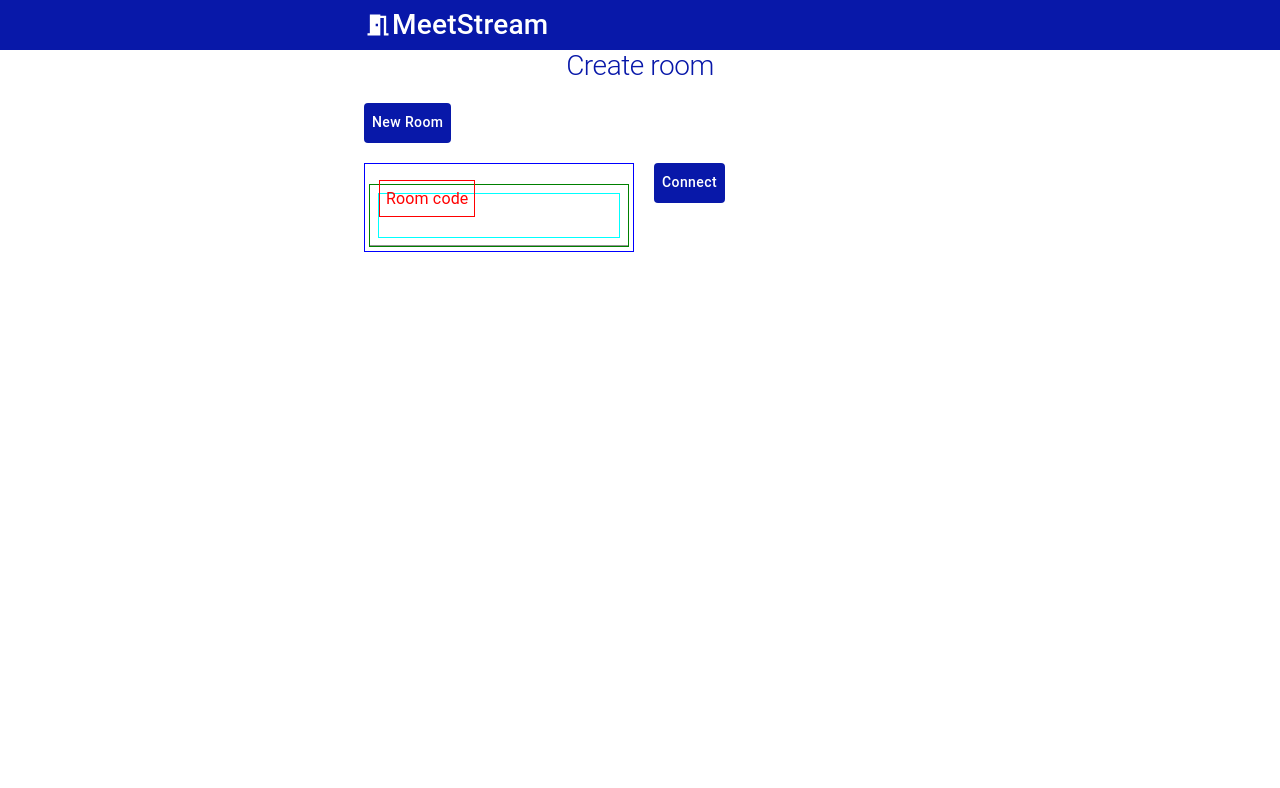
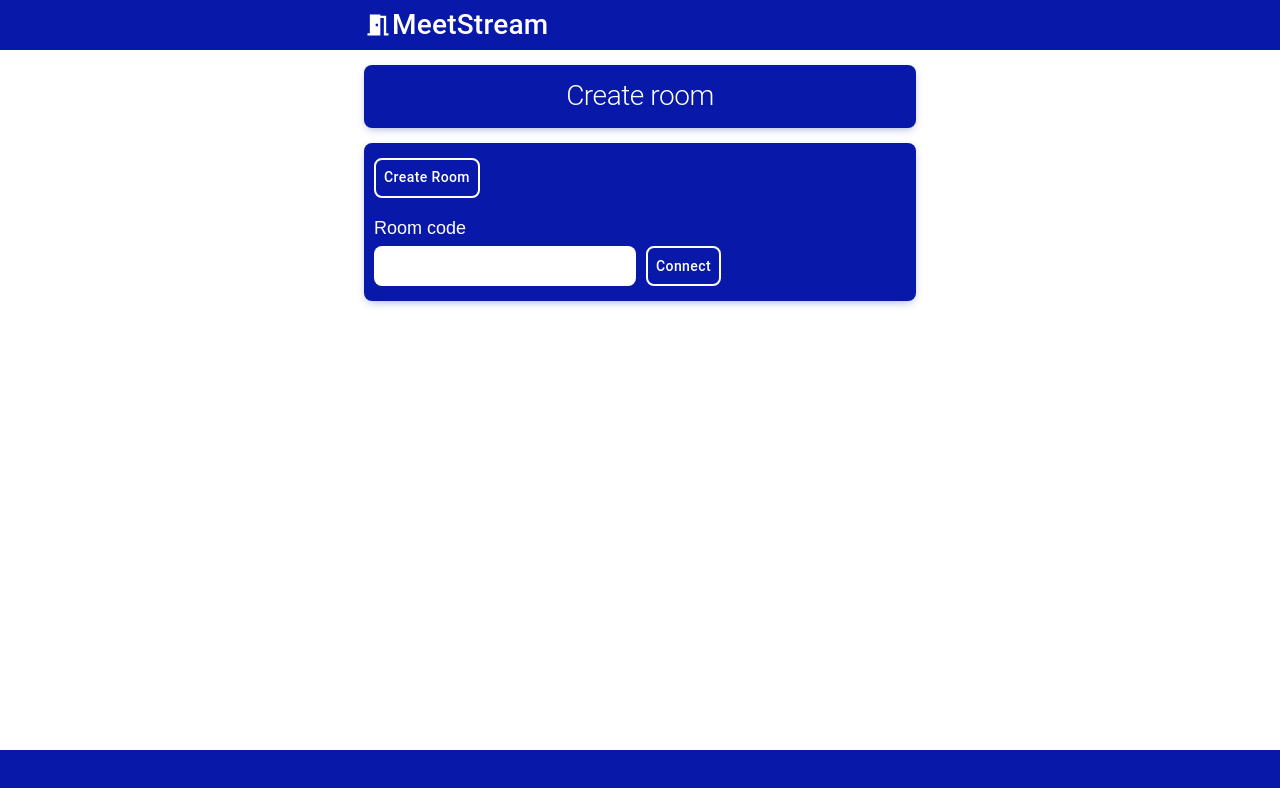
Before and after one commit to Yarzik7/meet-stream, a Next.js app: page / in a window 1280 px wide. Shown: the top 788 px of the page. Built offline with nearby package versions, Linux system fonts and the light colour scheme.

Commit message:
Adding new components and styling
- Adding DecoratorBox components - Styling buttons and input + layouts

```diff
--- a/src/app/globals.css
+++ b/src/app/globals.css
@@ -1,20 +1,22 @@
 @import "../styles/variables.css";
-
-html,
-body {
-  max-width: 100vw;
-  overflow-x: hidden;
-}
-
-body {
-  color: var(--primary-text-color);
-  font-family: Arial, Helvetica, sans-serif;
-  -webkit-font-smoothing: antialiased;
-  -moz-osx-font-smoothing: grayscale;
-}
 
 * {
   box-sizing: border-box;
   padding: 0;
   margin: 0;
 }
+
+html,
+body {
+  max-width: 100vw;
+  height: 100vh;
+  overflow-x: hidden;
+}
+
+body {
+  font-size: 18px;
+  color: var(--primary-text-color);
+  font-family: Arial, Helvetica, sans-serif;
+  -webkit-font-smoothing: antialiased;
+  -moz-osx-font-smoothing: grayscale;
+}
--- /dev/null
+++ b/src/app/page.module.css
@@ -0,0 +1,9 @@
+.wrapper {
+  min-height: 100%;
+  display: flex;
+  flex-direction: column;
+}
+
+.main {
+  flex: 1 1 auto;
+}
--- a/src/app/page.tsx
+++ b/src/app/page.tsx
@@ -1,12 +1,13 @@
 import Header from "@/layout/Header/Header";
 import CreateRoomSection from "@/sections/CreateRoomSection/CreateRoomSection";
 import Footer from "@/layout/Footer/Footer";
+import css from "./page.module.css";
 
 export default function Home() {
   return (
-    <div>
+    <div className={css.wrapper}>
       <Header />
-      <main>
+      <main className={css.main}>
         <CreateRoomSection />
       </main>
       <Footer />
--- a/src/components/CustomButton/CustomButton.tsx
+++ b/src/components/CustomButton/CustomButton.tsx
@@ -9,10 +9,17 @@ const CustomButton = ({ children, ...props }: ICustomButtonProps) => {
   return (
     <ButtonMUI
       sx={{
+        height: 40,
+        color: "var(--primary-text-color)",
+        textTransform: "Capitalize",
         backgroundColor: "var(--accent-color)",
-        color: "var(--primary-text-color)",
-        height: 40,
-        textTransform: "Capitalize",
+        border: "2px solid var(--primary-text-color)",
+        borderRadius: "var(--border-radius)",
+        transition:
+          "background-color var(--transition-duration) var(--timing-function)",
+        ":hover": {
+          backgroundColor: "var(--secondary-accent-color)",
+        },
       }}
       {...props}
     >
--- /dev/null
+++ b/src/components/DecoratorBox/DecoratorBox.tsx
@@ -0,0 +1,25 @@
+import React from "react";
+import { Box, BoxProps } from "@mui/material";
+
+interface IDecoratorBox extends BoxProps {
+  children: React.ReactNode;
+}
+
+const DecoratorBox = ({ children, ...props }: IDecoratorBox) => {
+  return (
+    <Box
+      sx={{
+        padding: "15px 10px",
+        marginTop: "15px",
+        backgroundColor: "var(--accent-color)",
+        borderRadius: "var(--border-radius)",
+        boxShadow: "var(--decorator-box-shadow)",
+      }}
+      {...props}
+    >
+      {children}
+    </Box>
+  );
+};
+
+export default DecoratorBox;
--- /dev/null
+++ b/src/components/Input/Input.styled.tsx
@@ -0,0 +1,30 @@
+import styled from "@emotion/styled";
+
+const InputBoxStyled = styled.div``;
+
+const InputLabelStyled = styled.label`
+  display: block;
+  margin-bottom: 8px;
+`;
+
+const InputStyled = styled.input`
+  height: 40px;
+  width: 100%;
+  padding: 0 15px;
+
+  font-size: 18px;
+  color: var(--accent-color);
+
+  border: none;
+  border-radius: var(--border-radius);
+
+  transition: outline var(--transition-duration) var(--timing-function);
+
+  &:hover,
+  &:focus {
+    outline: 2px solid var(--primary-text-color);
+    outline-offset: 3px;
+  }
+`;
+
+export { InputStyled, InputBoxStyled, InputLabelStyled };
--- a/src/components/Input/Input.tsx
+++ b/src/components/Input/Input.tsx
@@ -1,10 +1,11 @@
 import React, { useId } from "react";
-import {
-  // InputBase,
-  FormControl,
-  InputLabel,
-  Input as InputMUI,
-} from "@mui/material";
+import { InputStyled, InputBoxStyled, InputLabelStyled } from "./Input.styled";
+// import {
+//   // InputBase,
+//   FormControl,
+//   InputLabel,
+//   Input as InputMUI,
+// } from "@mui/material";
 
 interface IInputProps {
   label?: string;
@@ -12,42 +13,12 @@ interface IInputProps {
 
 const Input = ({ label }: IInputProps) => {
   const inputId = useId();
-  // console.log(label);
   return (
-    <>
-      <FormControl sx={{ border: "1px solid blue", padding: "4px" }}>
-        <InputLabel
-          htmlFor={inputId}
-          sx={{ color: "red", border: "1px solid red", padding: "6px" }}
-        >
-          {label}
-        </InputLabel>
-        <InputMUI
-          id={inputId}
-          aria-describedby="my-helper-text"
-          sx={{ border: "1px solid green", padding: "8px" }}
-          slotProps={{
-            input: { sx: { border: "1px solid aqua", padding: "10px" } },
-          }}
-        />
-      </FormControl>
-    </>
+    <InputBoxStyled>
+      <InputLabelStyled htmlFor={inputId}>{label}</InputLabelStyled>
+      <InputStyled id={inputId} />
+    </InputBoxStyled>
   );
-  // return (
-  //   <InputBase
-  //     id={inputId}
-  //     sx={{
-  //       padding: "0 10px",
-  //       color: "var(--accent-color)",
-  //       border: "1px solid var(--accent-color)",
-  //       borderRadius: "var(--border-radius)",
-  //       ":focus-within": {
-  //         outline: "2px solid var(--accent-color)",
-  //         outlineOffset: "3px",
-  //       },
-  //     }}
-  //   />
-  // );
 };
 
 export default Input;
--- a/src/layout/Footer/Footer.module.css
+++ b/src/layout/Footer/Footer.module.css
@@ -1,3 +1,5 @@
 .footer {
-  height: 50px;
+  height: var(--layout-height);
+  /* margin-top: 15px; */
+  background-color: var(--accent-color);
 }
--- a/src/layout/Footer/Footer.tsx
+++ b/src/layout/Footer/Footer.tsx
@@ -1,7 +1,7 @@
 import css from "./Footer.module.css";
 
 const Footer = () => {
-  return <footer className={css.footer}>Footer</footer>;
+  return <footer className={css.footer}></footer>;
 };
 
 export default Footer;
--- a/src/layout/Header/Header.styled.tsx
+++ b/src/layout/Header/Header.styled.tsx
@@ -3,7 +3,7 @@ import styled from "@emotion/styled";
 import Link from "next/link";
 
 const HeaderStyled = styled.header`
-  height: 50px;
+  height: var(--layout-height);
   background-color: var(--accent-color);
 `;
 
@@ -11,8 +11,8 @@ const LogoLinkStyled = styled(Link)`
   display: flex;
   justify-content: center;
   align-items: center;
-  width: 50px;
-  height: 50px;
+  width: var(--layout-height);
+  height: var(--layout-height);
   text-decoration: none;
   color: inherit;
 `;
--- a/src/sections/CreateRoomSection/CreateRoomSection.tsx
+++ b/src/sections/CreateRoomSection/CreateRoomSection.tsx
@@ -2,6 +2,7 @@
 import React from "react";
 import { Typography, Box } from "@mui/material";
 import SectionWithContainer from "@/components/Section/SectionWithContainer/SectionWithContainer";
+import DecoratorBox from "@/components/DecoratorBox/DecoratorBox";
 import CustomButton from "@/components/CustomButton/CustomButton";
 import Input from "@/components/Input/Input";
 
@@ -16,20 +17,26 @@ const CreateRoomSection = () => {
 
   return (
     <SectionWithContainer>
-      <Typography
-        variant="h1"
-        align="center"
-        sx={{ fontSize: "28px", color: "var(--accent-color)" }}
-      >
-        Create room
-      </Typography>
-      <Box sx={{ marginTop: "20px" }}>
-        <CustomButton onClick={onCreateNewRoom}>New room</CustomButton>
-        <Box sx={{ display: "flex", gap: "20px", marginTop: "20px" }}>
+      <DecoratorBox>
+        <Typography variant="h1" align="center" sx={{ fontSize: "28px" }}>
+          Create room
+        </Typography>
+      </DecoratorBox>
+
+      <DecoratorBox>
+        <CustomButton onClick={onCreateNewRoom}>Create room</CustomButton>
+        <Box
+          sx={{
+            display: "flex",
+            alignItems: "flex-end",
+            gap: "10px",
+            marginTop: "20px",
+          }}
+        >
           <Input label="Room code" />
           <CustomButton onClick={onConnect}>Connect</CustomButton>
         </Box>
-      </Box>
+      </DecoratorBox>
     </SectionWithContainer>
   );
 };
--- a/src/styles/variables.css
+++ b/src/styles/variables.css
@@ -1,12 +1,14 @@
 :root {
   /* Colors */
   --accent-color: #0818a9;
+  --secondary-accent-color: #0054ca;
   --primary-black-color: #1c1c1c;
   --primary-text-color: #fff;
-  --bg-message: #0054ca;
+  --decorator-box-shadow: 0px 3px 10px -3px #1f309e75;
 
   /* Sizes */
   --border-radius: 8px;
+  --layout-height: 50px;
 
   /* Indents */
   --padding-container: 15px;
```
